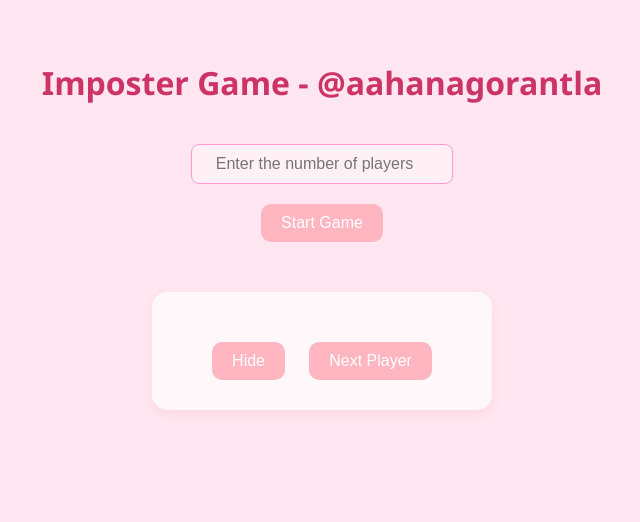
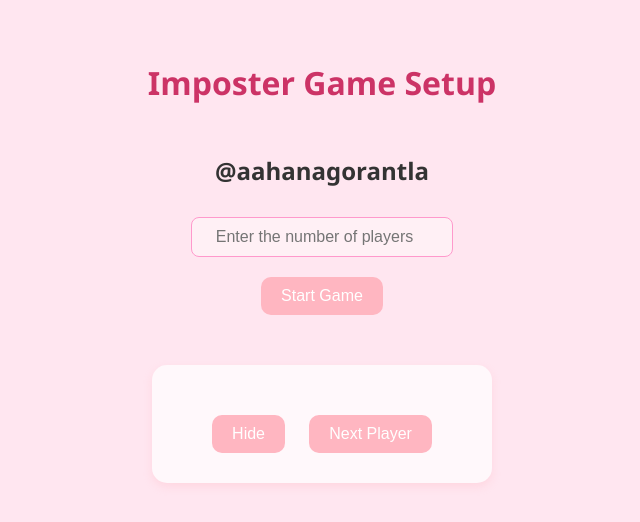
Before and after one commit to aahanagorantla/Imposter-Game, a website: page index.html in a window 1280 px wide. Shown: the whole page, without its empty margins (318-958 px from the left). Drawn offline with Linux system fonts and the light colour scheme.

Commit message:
Update game title and author display in index.html

```diff
--- a/index.html
+++ b/index.html
@@ -8,7 +8,8 @@
     <link rel='stylesheet' type='text/css' media='screen' href='styles.css'>
 </head>
 <body>
-    <h1>Imposter Game - @aahanagorantla</h1>
+    <h1>Imposter Game Setup</h1>
+    <h2>@aahanagorantla</h2>
     <input type = "number" id="playersnumber" placeholder="Enter the number of players" required/>
     <button id="startGame" onclick = "start()">Start Game</button>
     <div id = "game">
```
